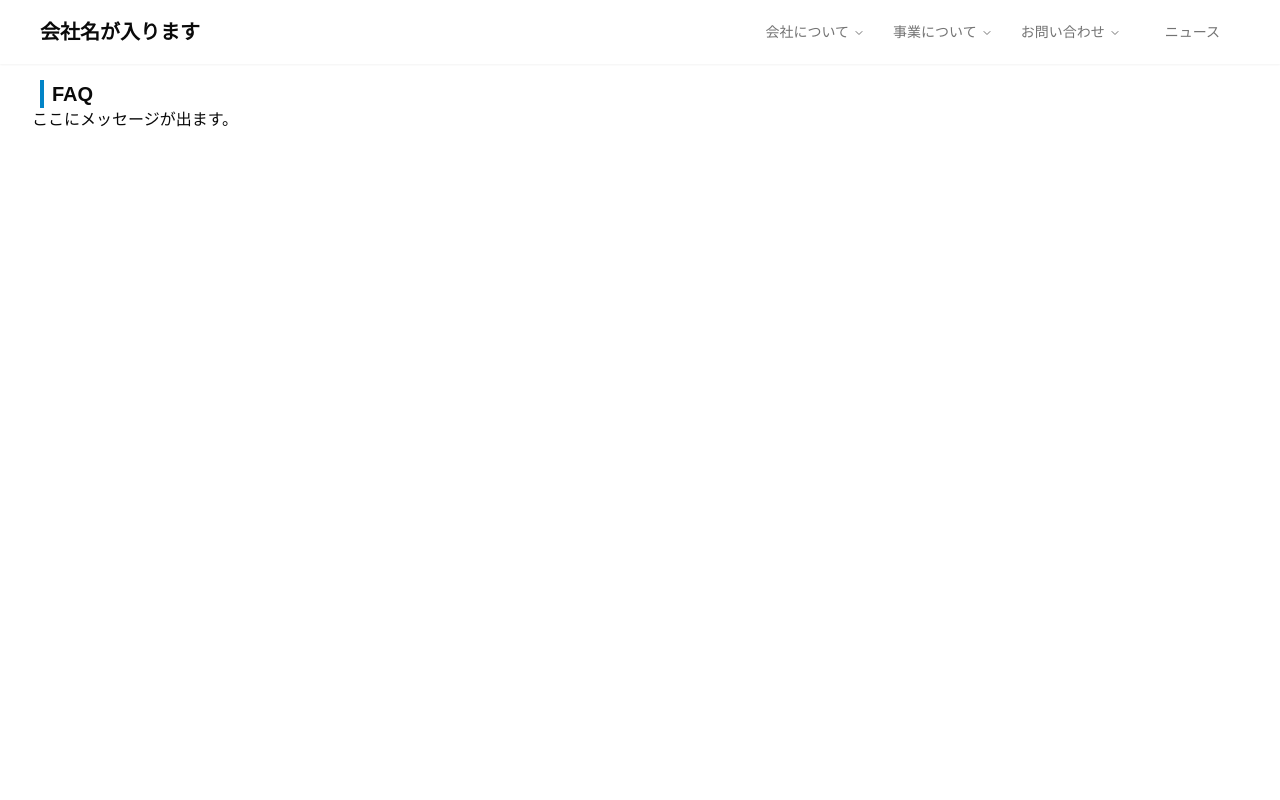
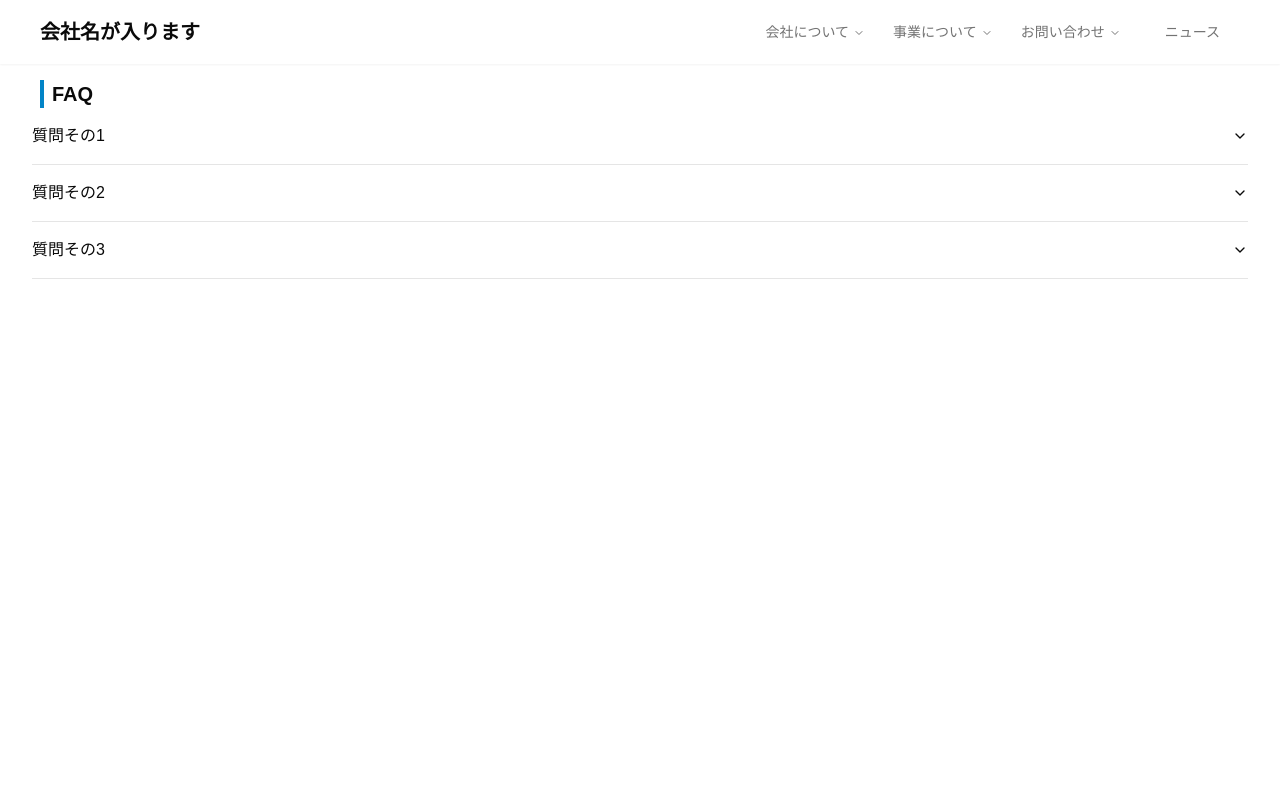
Before and after one commit to y-tommy/corp_site_practice, a Next.js app: page /contact/FAQ in a window 1280 px wide. Shown: the top 800 px of the page. Built offline with nearby package versions, Linux system fonts and the light colour scheme.

Commit message:
Create FAQ Content

```diff
--- /dev/null
+++ b/app/contact/FAQ/FAQItems.tsx
@@ -0,0 +1,5 @@
+export const FAQItems = [
+  { id: "item-1", title: "質問その1", content: "答えその1" },
+  { id: "item-2", title: "質問その2", content: "答えその2" },
+  { id: "item-3", title: "質問その3", content: "答えその3" }
+];
--- a/app/contact/FAQ/page.tsx
+++ b/app/contact/FAQ/page.tsx
@@ -1,4 +1,11 @@
+import {
+  Accordion,
+  AccordionContent,
+  AccordionItem,
+  AccordionTrigger
+} from "@/components/ui/accordion";
 import React from "react";
+import { FAQItems } from "./FAQItems";
 
 const Faq = () => {
   return (
@@ -7,7 +14,16 @@
         <h1 className="ml-2 text-xl font-bold text-foreground border-l-4 border-sky-600 pl-2">FAQ</h1>
       </div>
       <div className="flex h-screen">
-        <p>ここにメッセージが出ます。</p>
+        <Accordion type="single" collapsible className="w-full">
+          {FAQItems.map((FaqItem) => (
+            <AccordionItem key={FaqItem.id} value={FaqItem.id}>
+              <AccordionTrigger>{FaqItem.title}</AccordionTrigger>
+              <AccordionContent>
+                {FaqItem.content}
+              </AccordionContent>
+            </AccordionItem>
+          ))}
+        </Accordion>
       </div>
     </div>
   );
--- /dev/null
+++ b/components/ui/accordion.tsx
@@ -0,0 +1,58 @@
+"use client"
+
+import * as React from "react"
+import * as AccordionPrimitive from "@radix-ui/react-accordion"
+import { ChevronDown } from "lucide-react"
+
+import { cn } from "@/lib/utils"
+
+const Accordion = AccordionPrimitive.Root
+
+const AccordionItem = React.forwardRef<
+  React.ElementRef<typeof AccordionPrimitive.Item>,
+  React.ComponentPropsWithoutRef<typeof AccordionPrimitive.Item>
+>(({ className, ...props }, ref) => (
+  <AccordionPrimitive.Item
+    ref={ref}
+    className={cn("border-b", className)}
+    {...props}
+  />
+))
+AccordionItem.displayName = "AccordionItem"
+
+const AccordionTrigger = React.forwardRef<
+  React.ElementRef<typeof AccordionPrimitive.Trigger>,
+  React.ComponentPropsWithoutRef<typeof AccordionPrimitive.Trigger>
+>(({ className, children, ...props }, ref) => (
+  <AccordionPrimitive.Header className="flex">
+    <AccordionPrimitive.Trigger
+      ref={ref}
+      className={cn(
+        "flex flex-1 items-center justify-between py-4 font-medium transition-all hover:underline [&[data-state=open]>svg]:rotate-180",
+        className
+      )}
+      {...props}
+    >
+      {children}
+      <ChevronDown className="h-4 w-4 shrink-0 transition-transform duration-200" />
+    </AccordionPrimitive.Trigger>
+  </AccordionPrimitive.Header>
+))
+AccordionTrigger.displayName = AccordionPrimitive.Trigger.displayName
+
+const AccordionContent = React.forwardRef<
+  React.ElementRef<typeof AccordionPrimitive.Content>,
+  React.ComponentPropsWithoutRef<typeof AccordionPrimitive.Content>
+>(({ className, children, ...props }, ref) => (
+  <AccordionPrimitive.Content
+    ref={ref}
+    className="overflow-hidden text-sm transition-all data-[state=closed]:animate-accordion-up data-[state=open]:animate-accordion-down"
+    {...props}
+  >
+    <div className={cn("pb-4 pt-0", className)}>{children}</div>
+  </AccordionPrimitive.Content>
+))
+
+AccordionContent.displayName = AccordionPrimitive.Content.displayName
+
+export { Accordion, AccordionItem, AccordionTrigger, AccordionContent }
--- a/package.json
+++ b/package.json
@@ -9,6 +9,7 @@
     "lint": "next lint"
   },
   "dependencies": {
+    "@radix-ui/react-accordion": "^1.2.1",
     "@radix-ui/react-dialog": "^1.1.2",
     "@radix-ui/react-label": "^2.1.0",
     "@radix-ui/react-navigation-menu": "^1.2.1",
--- a/tailwind.config.ts
+++ b/tailwind.config.ts
@@ -55,6 +55,28 @@
   			lg: 'var(--radius)',
   			md: 'calc(var(--radius) - 2px)',
   			sm: 'calc(var(--radius) - 4px)'
+  		},
+  		keyframes: {
+  			'accordion-down': {
+  				from: {
+  					height: '0'
+  				},
+  				to: {
+  					height: 'var(--radix-accordion-content-height)'
+  				}
+  			},
+  			'accordion-up': {
+  				from: {
+  					height: 'var(--radix-accordion-content-height)'
+  				},
+  				to: {
+  					height: '0'
+  				}
+  			}
+  		},
+  		animation: {
+  			'accordion-down': 'accordion-down 0.2s ease-out',
+  			'accordion-up': 'accordion-up 0.2s ease-out'
   		}
   	}
   },
```
Also changed, not shown: 1 other file (tests, documents, lock files or other folders).
